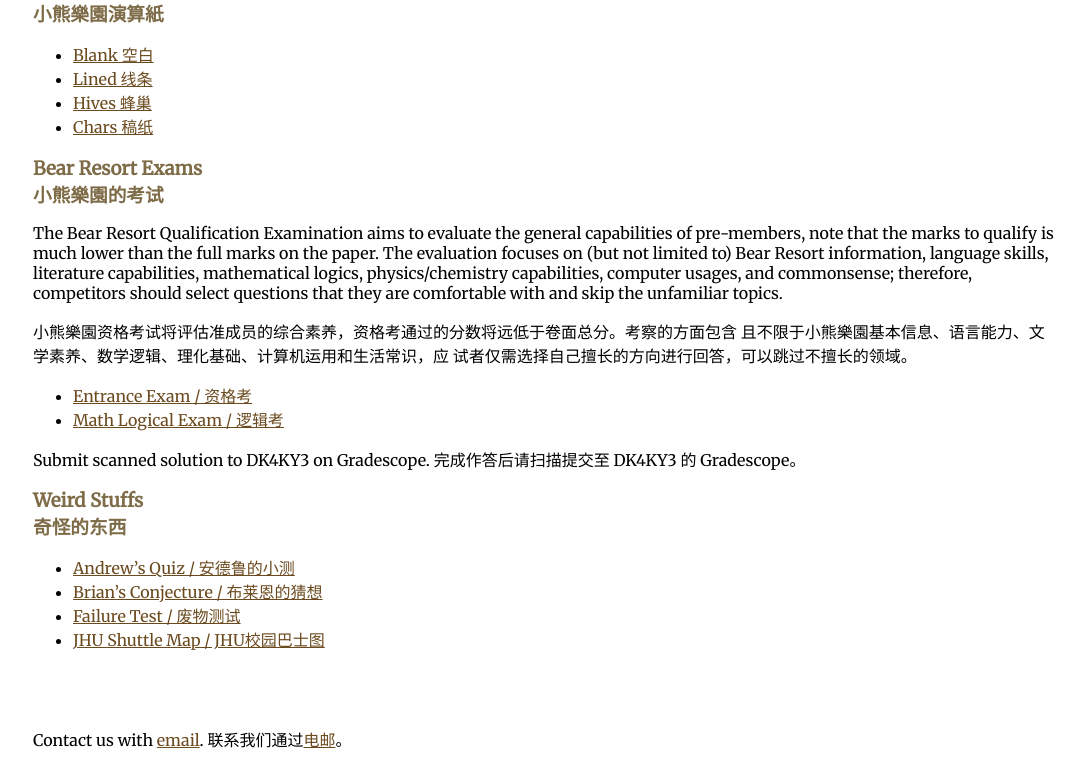
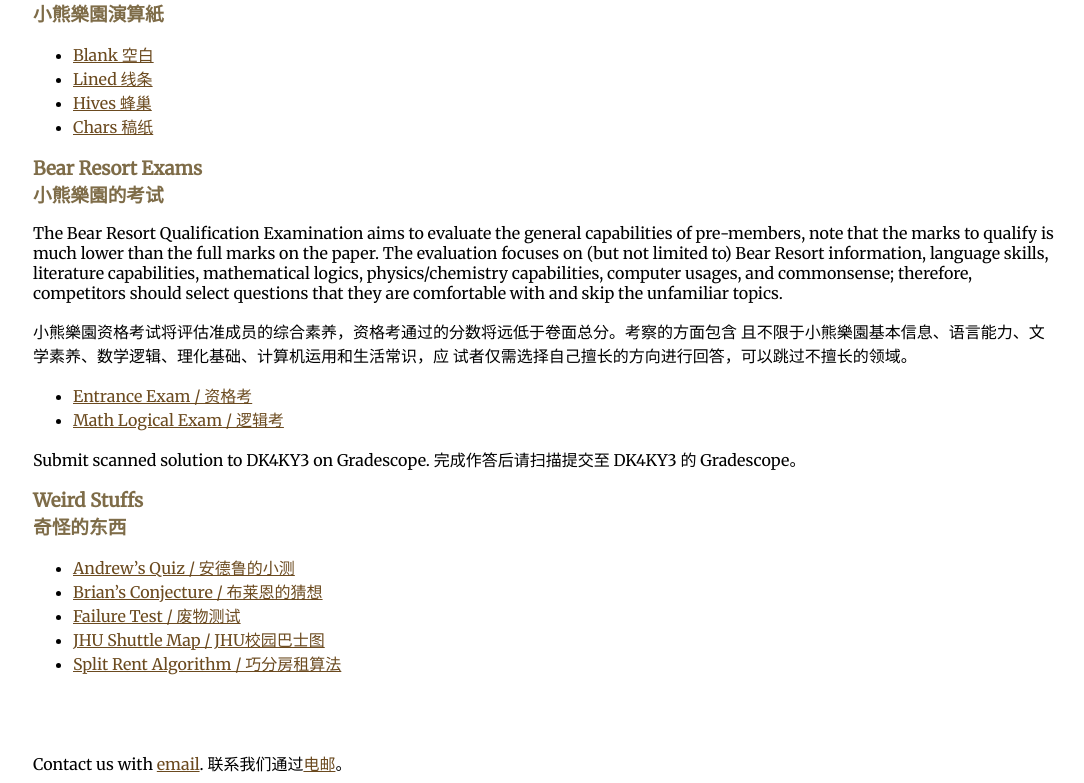
Before and after one commit to Bear-Resort/bear-resort.github.io, a Jekyll site: the page built from mathland/mathland.md, in a window 1280 px wide. Shown: the part 554-1337 px from the top of the page, without its empty margins (95-1179 px from the left). Built offline with Jekyll 4.4.1, drawn with Linux system fonts in a browser that asks for light colours; before the commit the page ends 1313 px from its top, so only the background shows below that.

Commit message:
added a rent algorithm

```diff
--- a/mathland/mathland.md
+++ b/mathland/mathland.md
@@ -32,3 +32,4 @@ Submit scanned solution to DK4KY3 on Gradescope. 完成作答后请扫描提交
 - [Brian's Conjecture / 布莱恩的猜想](/files/weird_cate.pdf)
 - [Failure Test / 废物测试](/failure_test/failure_test.html)
 - [JHU Shuttle Map / JHU校园巴士图](/files/br-version-map.pdf)
+- [Split Rent Algorithm / 巧分房租算法](/mathland/split-rent-algo.pdf)
```
Also changed, not shown: 1 other file.
